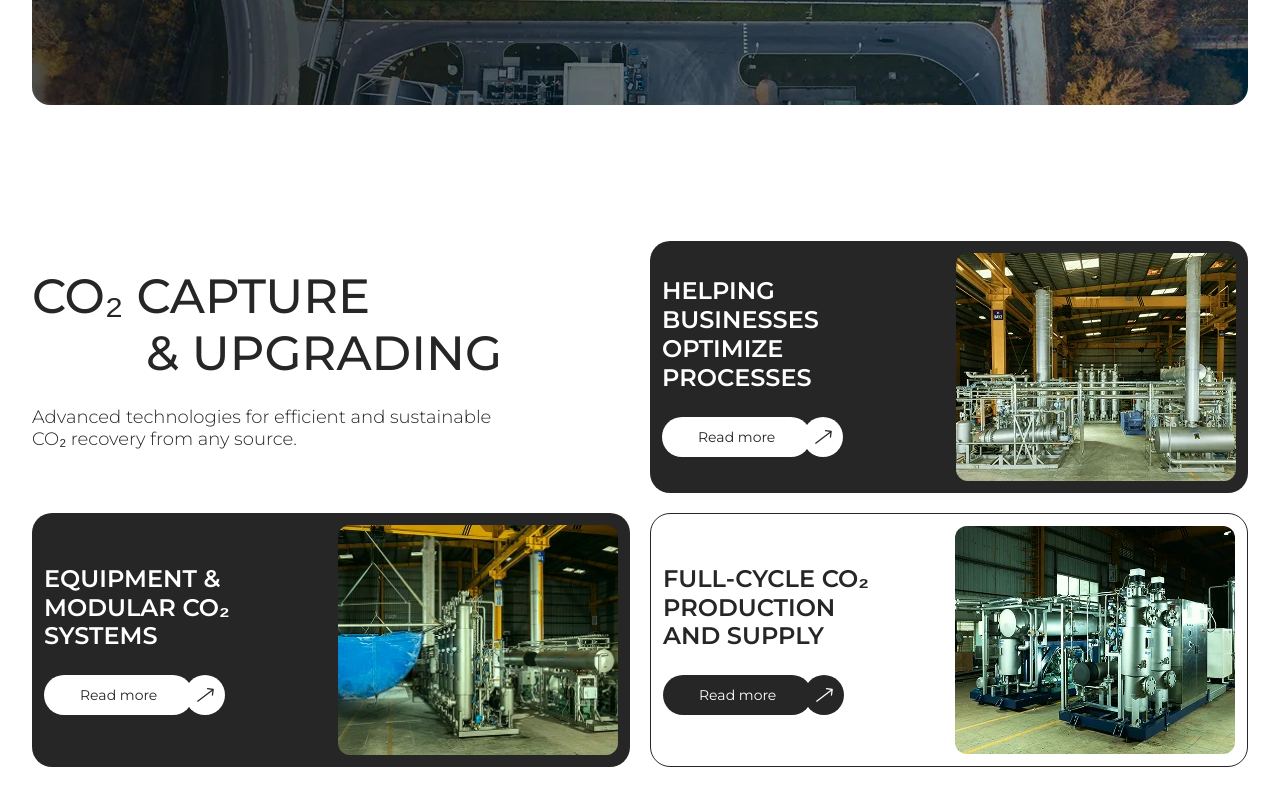
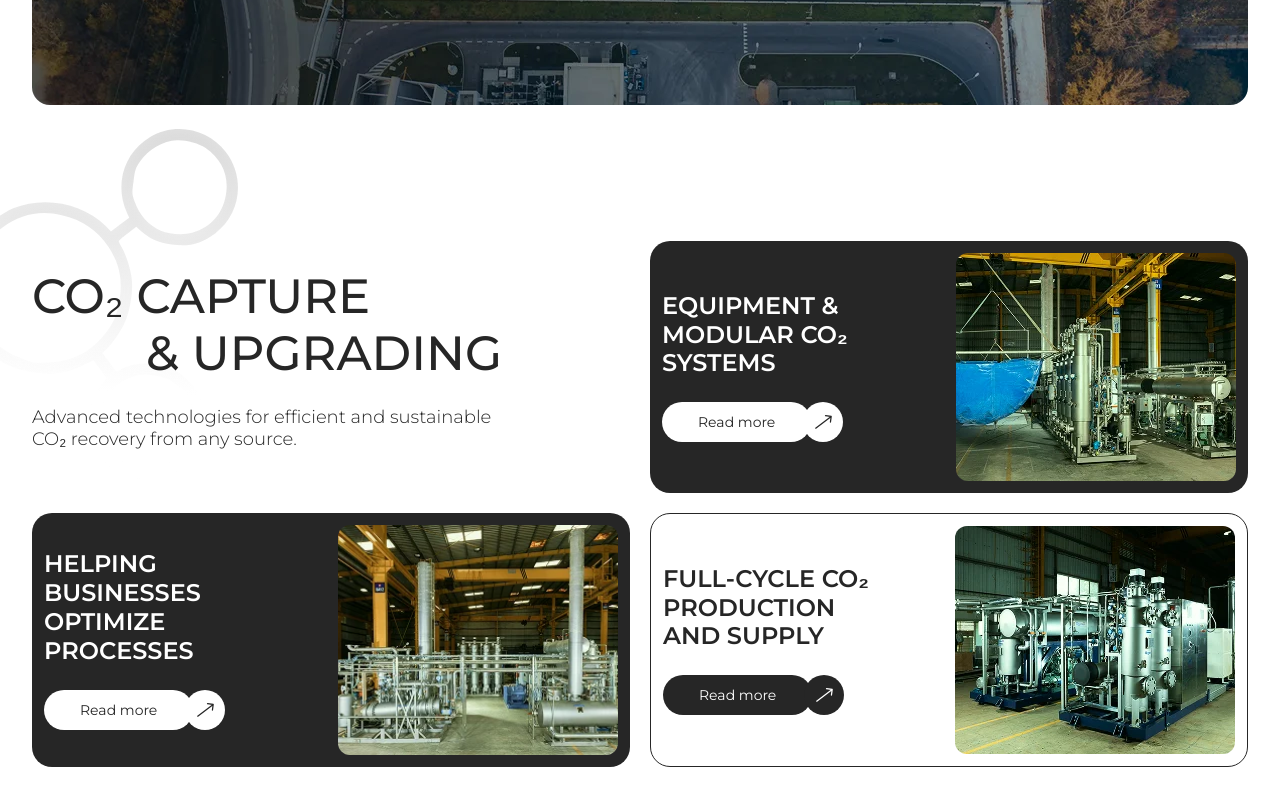
Before and after one commit to cyanidium-dev/co2lab, a Next.js app: page /solutions/engineering-solutions in a window 1280 px wide. Shown: the part 640-1440 px from the top of the page. Built offline with nearby package versions, Linux system fonts and the light colour scheme.

Commit message:
added bg images

```diff
--- a/src/components/engineeringSolutionsPage/hero/Hero.tsx
+++ b/src/components/engineeringSolutionsPage/hero/Hero.tsx
@@ -5,7 +5,7 @@ import Image from "next/image";
 
 export default function Hero() {
   return (
-    <section className="pt-[72px] pb-4 md:pt-[82px] lg:pt-5 md:pb-0">
+    <section className="relative z-10 pt-[72px] pb-4 md:pt-[82px] lg:pt-5 md:pb-0">
       <Container>
         <div className="relative px-3 lg:px-6.5 py-[168px] lg:pt-[275px] lg:pb-[154px] rounded-[18px] overflow-hidden">
           <Image
--- a/src/components/engineeringSolutionsPage/technologies/Technologies.tsx
+++ b/src/components/engineeringSolutionsPage/technologies/Technologies.tsx
@@ -32,14 +32,30 @@ const technologies = [
 export default function Technologies() {
   return (
     <section className="py-12 lg:pt-[136px] lg:pb-24 relative">
-      <Container className="relative z-10">
+      <Container className="relative">
+        <Image
+          src="/images/engineeringSolutionsPage/technologies/bgMobile.svg"
+          alt=""
+          width={150}
+          height={192}
+          className="absolute top-[-80px] left-[-22px] -z-10 pointer-events-none md:hidden"
+          aria-hidden
+        />
+        <Image
+          src="/images/engineeringSolutionsPage/technologies/bgDesktop.svg"
+          alt=""
+          width={279}
+          height={333}
+          className="absolute top-[-112px] left-[-40px] -z-10 pointer-events-none hidden md:block"
+          aria-hidden
+        />
         <ul className="flex flex-col md:flex-row md:flex-wrap gap-4 md:gap-5 list-none p-0 m-0">
           <li
             key="title"
             className="pb-4 md:w-[calc(50%-10px)] md:order-1 md:my-auto"
           >
             <SectionTitle className="mb-3 lg:mb-6 lg:text-[44px] xl:text-[48px]">
-              <span className="block">CO₂ capture</span>
+              <span className="block">CO₂ Capture</span>
               <span className="block pl-[114px]">& upgrading</span>
             </SectionTitle>
             <p className="lg:max-w-[460px]">
@@ -52,9 +68,9 @@ export default function Technologies() {
             <li
               key={item.href}
               className={`md:w-[calc(50%-10px)] md:h-auto ${
-                idx === 2
+                idx === 0
                   ? "md:order-2"
-                  : idx === 3
+                  : idx === 1
                     ? "md:order-4"
                     : "md:order-3"
               }`}
```
Also changed, not shown: public/images/engineeringSolutionsPage/technologies/bgDesktop.svg (added), public/images/engineeringSolutionsPage/technologies/bgMobile.svg (added).
